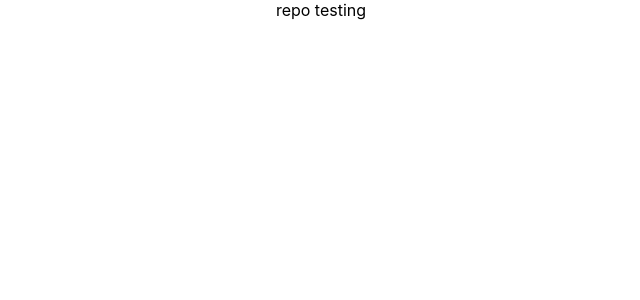
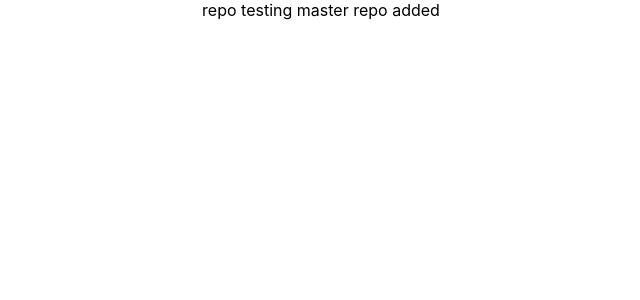
Before and after one commit to partyVic/3hrc, a React (Create React App) app in the folder client/: page / in a window 1280 px wide. Shown: the top 300 px of the page, without its empty margins (319-959 px from the left). Built offline with nearby package versions, Linux system fonts and the light colour scheme.

Commit message:
branch test

```diff
--- a/client/src/App.js
+++ b/client/src/App.js
@@ -5,6 +5,7 @@ function App() {
   return (
     <div className="App">
       repo testing
+      master repo added
     </div>
   );
 }
```
